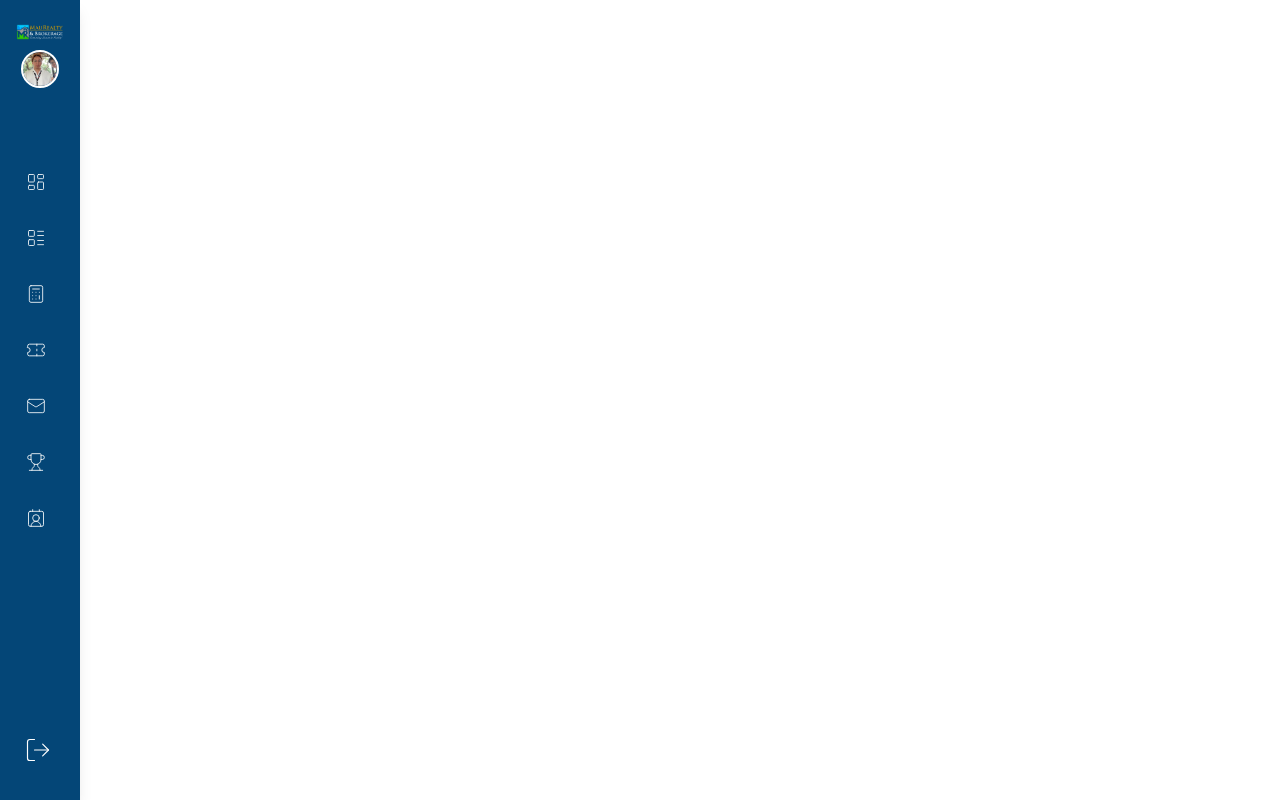
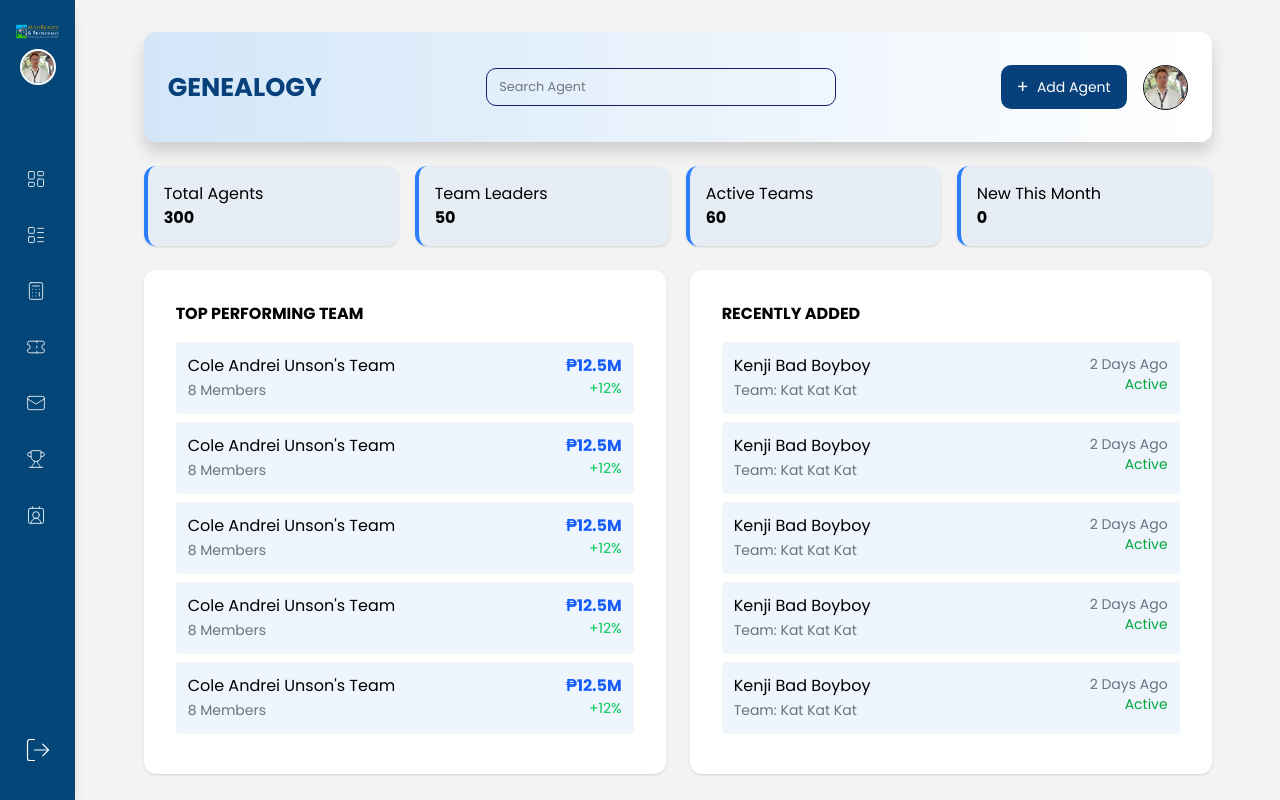
Before and after one commit to Wh4t-20/maurealty-agent-portal, a Vue app in the folder Frontend/: page /genealogy in a window 1280 px wide. Built offline with nearby package versions, Linux system fonts and the light colour scheme.

Commit message:
minor fixes left

```diff
--- a/Frontend/src/components/Sidebar2.vue
+++ b/Frontend/src/components/Sidebar2.vue
@@ -69,7 +69,7 @@
     { id: 3, icon: Calculator, path: "/accounting", label: "Accounting" },
     { id: 4, icon: Ticket, path: "/voucher", label: "Voucher" },
     { id: 5, icon: Mail, path: "/inbox", label: "Inbox" },
-    { id: 6, icon: Trophy, path: "/leaderboards", label: "Leaderboards" },
+    { id: 6, icon: Trophy, path: "/genealogy", label: "Leaderboards" },
     { id: 7, icon: ContactRound, path: "/developerlist", label: "Developer List" }
 
 
--- a/Frontend/src/router/index.ts
+++ b/Frontend/src/router/index.ts
@@ -4,6 +4,7 @@ import DeveloperList from '@/views/developerlist.vue'
 import Dashboard from '@/views/Dashboard.vue'
 import Listings from '@/views/Listings.vue'
 import Accounting from '@/views/Accounting.vue'
+import GenealogyLandingpage from '@/views/Genealogy-landingpage.vue'
 
 const routes: Array<RouteRecordRaw> = [
   {
@@ -31,6 +32,13 @@ const routes: Array<RouteRecordRaw> = [
     name: 'Accounting',
     component: Accounting
   },
+  {
+    path: '/genealogy',
+    name: 'Genealogy',
+    component: GenealogyLandingpage
+  },
+
+
 ]
 
 const router = createRouter({
--- /dev/null
+++ b/Frontend/src/views/Genealogy-landingpage.vue
@@ -0,0 +1,108 @@
+<template>
+    <div class="min-h-screen w-full bg-[#F3F3F3] pt-8 flex flex-col items-center">
+
+      <!-- MAIN CONTAINER -->
+      <div class="w-full max-w-[1100px] px-4">
+
+        <!-- HEADER -->
+        <div class="flex items-center justify-between h-[110px] px-6 mb-6
+                    bg-gradient-to-r from-[#A9D6FF70] to-[#FFFFFF]
+                    shadow-[0_10px_15px_rgba(0,0,0,0.15)] rounded-[12px]">
+
+          <!-- TITLE -->
+          <h1 class="text-[clamp(1.2rem,2vw,2rem)] font-extrabold text-[#07407B]">
+            GENEALOGY
+          </h1>
+
+          <!-- SEARCH -->
+          <div class="flex-1 mx-6 max-w-[350px]">
+            <input
+              type="text"
+              placeholder="Search Agent"
+              class="w-full rounded-[10px] border border-[#1C1E76] px-3 py-2
+                     text-[clamp(0.7rem,1vw,1rem)]
+                     focus:outline-none focus:ring-2 focus:ring-blue-500"
+            />
+          </div>
+
+          <!-- ACTIONS -->
+          <div class="flex items-center gap-4">
+            <button class="flex items-center gap-2 bg-[#07407B] text-white
+                           px-4 py-2 rounded-[10px] hover:bg-blue-700 text-sm">
+              <span class="text-lg">+</span>
+              Add Agent
+            </button>
+
+            <img
+              src="/src/assets/images/profile.png"
+              class="w-[45px] h-[45px] rounded-full object-cover border"
+            />
+          </div>
+        </div>
+
+        <!-- STATS -->
+        <div class="grid grid-cols-4 gap-4 mb-6">
+          <div class="bg-[#C8DDF64A] p-4 rounded-xl shadow border-l-4 border-blue-500">
+            Total Agents<br><b>300</b>
+          </div>
+          <div class="bg-[#C8DDF64A] p-4 rounded-xl border-l-4 border-blue-500 shadow">
+            Team Leaders<br><b>50</b>
+          </div>
+          <div class="bg-[#C8DDF64A] p-4 rounded-xl border-l-4 border-blue-500 shadow">
+            Active Teams<br><b>60</b>
+          </div>
+          <div class="bg-[#C8DDF64A] p-4 rounded-xl border-l-4 border-blue-500 shadow">
+            New This Month<br><b>0</b>
+          </div>
+        </div>
+
+        <!-- CONTENT -->
+        <div class="grid grid-cols-2 gap-6">
+
+          <!-- TOP TEAM -->
+          <div class="bg-white p-8 rounded-xl shadow">
+            <h2 class="font-bold mb-4">TOP PERFORMING TEAM</h2>
+
+            <div v-for="i in 5" :key="i"
+                 class="flex justify-between p-3 bg-[#C8DDF64A] rounded mb-2">
+              <div>
+                Cole Andrei Unson's Team<br>
+                <span class="text-sm text-gray-500">8 Members</span>
+              </div>
+
+              <div class="text-right">
+                <div class="text-blue-600 font-bold">₱12.5M</div>
+                <div class="text-green-500 text-sm">+12%</div>
+              </div>
+            </div>
+          </div>
+
+          <!-- RECENT -->
+          <div class="bg-white p-8 rounded-xl shadow">
+            <h2 class="font-bold mb-4">RECENTLY ADDED</h2>
+
+            <div v-for="i in 5" :key="i"
+                 class="flex justify-between p-3 bg-[#C8DDF64A] rounded mb-2">
+              <div>
+                Kenji Bad Boyboy<br>
+                <span class="text-sm text-gray-500">Team: Kat Kat Kat</span>
+              </div>
+
+              <div class="text-right">
+                <div class="text-sm text-gray-500">2 Days Ago</div>
+                <div class="text-green-600 text-sm">Active</div>
+              </div>
+            </div>
+          </div>
+
+        </div>
+
+      </div>
+    </div>
+  </template>
+<script lang="ts">
+</script>
+
+
+<style scoped>
+</style>
```
